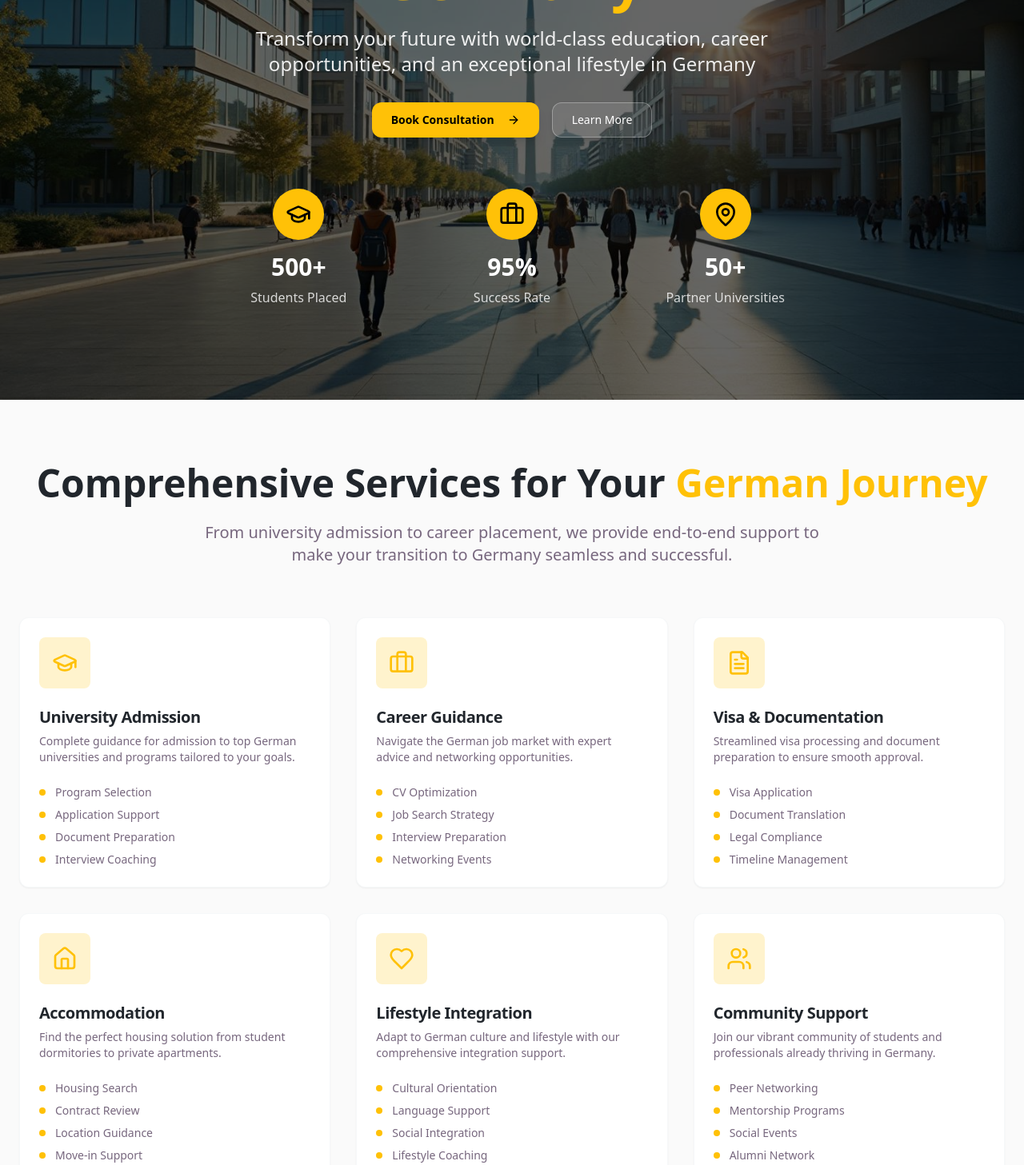
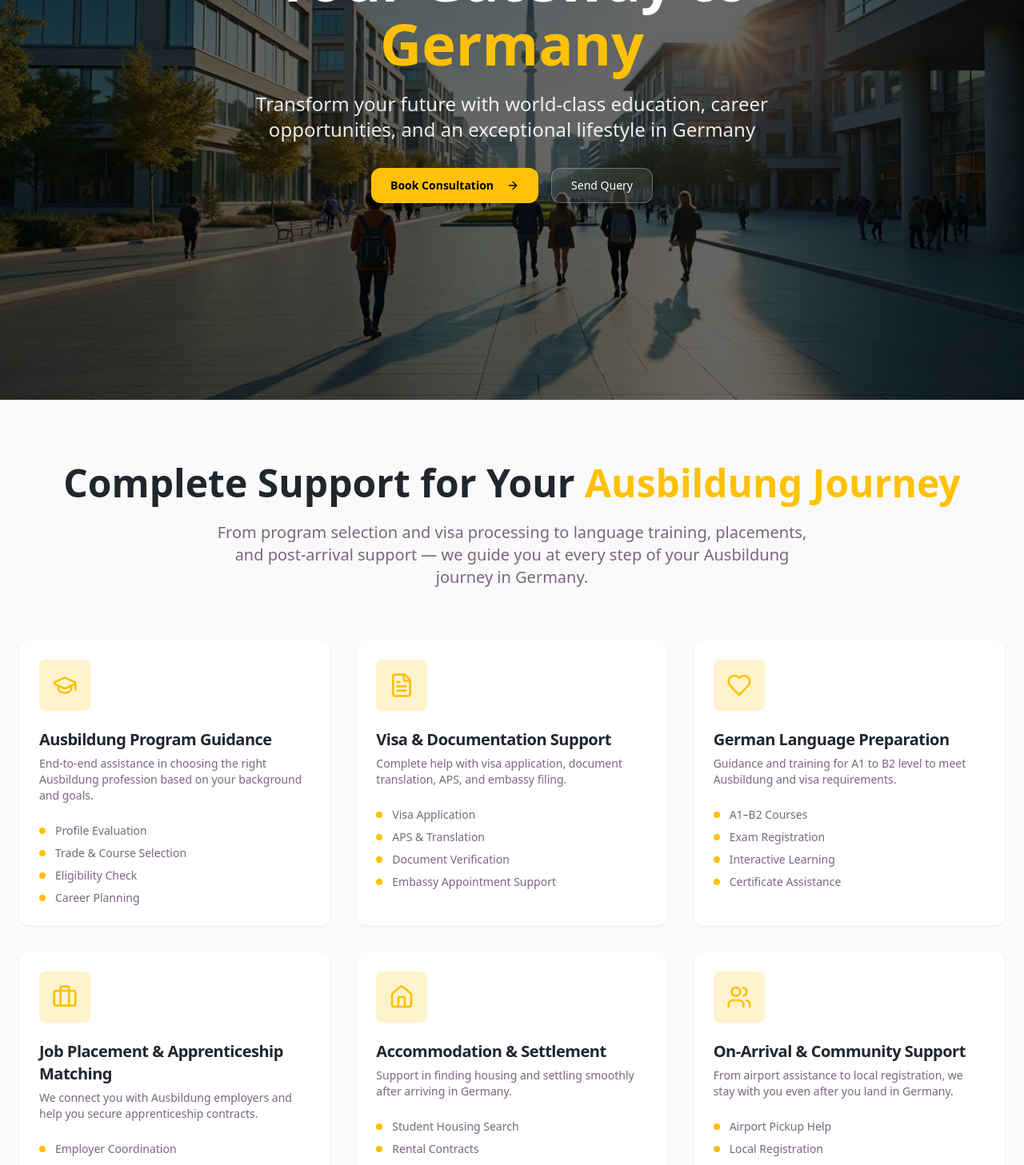
Before and after one commit to Piyush1803/germanySoon-frontend, a React (Vite) app: page / in a window 1280 px wide. Shown: the part 300-1757 px from the top of the page at 80% size. Built offline with nearby package versions, Linux system fonts and the light colour scheme.

Commit message:
frontend fully changed

```diff
--- a/src/components/Footer.tsx
+++ b/src/components/Footer.tsx
@@ -1,158 +1,74 @@
-import { Button } from "@/components/ui/button";
-import { Separator } from "@/components/ui/separator";
-import { MapPin, Phone, Mail, Heart } from "lucide-react";
+import { Instagram, Linkedin, Youtube, Phone, Mail } from "lucide-react";
 import logo from "@/assets/logo.png";
 
 const Footer = () => {
-  const quickLinks = [
-    { name: "About Us", href: "#about" },
-    { name: "Services", href: "#services" },
-    { name: "Why Germany", href: "#why-germany" },
-    { name: "Success Stories", href: "#testimonials" },
-    { name: "Blog", href: "#blog" },
-    { name: "Contact", href: "#contact" }
-  ];
+  return (
+    <footer className="bg-[#2C3E50] text-white py-6">
+      <div className="max-w-6xl mx-auto px-6">
+        {/* Grid container with 3 equal columns and gap */}
+        <div className="grid grid-cols-1 md:grid-cols-3 gap-12 items-start">
 
-  const services = [
-    { name: "University Admission", href: "#services" },
-    { name: "Career Guidance", href: "#services" },
-    { name: "Visa Assistance", href: "#services" },
-    { name: "Accommodation", href: "#services" },
-    { name: "Lifestyle Integration", href: "#services" },
-    { name: "Community Support", href: "#services" }
-  ];
+          {/* Column 1: Logo + Tagline */}
+          <div className="flex flex-col items-center md:items-start">
+            <div className="flex items-center space-x-3 mb-2">
+              <img src={logo} alt="Germany Soon Logo" className="h-12 w-auto" />
+              <h2 className="text-xl font-semibold">Germany Soon</h2>
+            </div>
+            <p className="text-sm text-gray-300 leading-relaxed text-center md:text-left">
+              Your pathway to <span className="text-[#FFC107]">Ausbildung in Germany</span>
+            </p>
+          </div>
 
-  const resources = [
-    { name: "Student Guide", href: "#blog" },
-    { name: "Visa Requirements", href: "#blog" },
-    { name: "Cost Calculator", href: "#tools" },
-    { name: "University Rankings", href: "#blog" },
-    { name: "Language Learning", href: "#blog" },
-    { name: "FAQ", href: "#faq" }
-  ];
-
-  return (
-    <footer className="bg-[#2C3E50] text-primary-foreground">
-      <div className="container mx-auto px-6 py-16">
-        <div className="grid grid-cols-1 md:grid-cols-2 lg:grid-cols-4 gap-8">
-          {/* Company Info */}
-          <div className="space-y-6">
-            <div className="flex items-center space-x-2">
-              <img
-                src={logo}
-                alt="Germanysoon Logo"
-                className="h-14 w-auto drop-shadow-md"
-              />
-              <span className="text-xl font-bold text-yellow-500 drop-shadow-md">
-                Germany Soon
-              </span>
-            </div>
-            <p className="text-primary-foreground/80 text-sm leading-relaxed">
-              Your trusted partner for studying, working, and living in Germany.
-              We provide comprehensive support to make your German dream a reality.
-            </p>
-            <div className="space-y-3 text-sm">
-              <div className="flex items-center space-x-3">
-                <MapPin className="w-4 h-4 text-[#FFC107]" />
-                <span>Friedrichstraße 123, Berlin</span>
-              </div>
-              <div className="flex items-center space-x-3">
-                <Phone className="w-4 h-4 text-[#FFC107]" />
-                <span>+49 30 123 456 789</span>
-              </div>
-              <div className="flex items-center space-x-3">
+          {/* Column 2: Contact Info */}
+          <div className="flex flex-col items-center md:items-start md:ml-24">
+            <h3 className="text-lg font-semibold mb-2">Contact Us</h3>
+            <div className="flex items-center gap-2 text-sm mt-1">
               <Mail className="w-4 h-4 text-[#FFC107]" />
               <span>germanysoon0@gmail.com</span>
             </div>
           </div>
-          </div>
 
-          {/* Quick Links */}
-          <div>
-            <h3 className="text-lg font-semibold mb-6">Quick Links</h3>
-            <ul className="space-y-3">
-              {quickLinks.map((link, index) => (
-                <li key={index}>
+          {/* Column 3: Social Links */}
+          <div className="flex flex-col items-center md:items-start md:ml-32">
+            <h3 className="text-lg font-semibold mb-2">Follow Us</h3>
+            <div className="flex items-center gap-5 mt-4">
+              {/* Instagram */}
               <a
-                    href={link.href}
-                    className="text-primary-foreground/80 hover:text-[#FFC107] transition-colors text-sm"
+                href="https://www.instagram.com/itzz_rahul.sharma?igsh=MWx5YWx4N2oxMnZ4ZA=="
+                target="_blank"
+                rel="noopener noreferrer"
+                className="hover:text-[#FFC107] transition-colors"
               >
-                    {link.name}
+                <Instagram className="w-6 h-6" />
               </a>
-                </li>
-              ))}
-            </ul>
-          </div>
 
-          {/* Services */}
-          <div>
-            <h3 className="text-lg font-semibold mb-6">Our Services</h3>
-            <ul className="space-y-3">
-              {services.map((service, index) => (
-                <li key={index}>
+              {/* LinkedIn */}
               <a
-                    href={service.href}
-                    className="text-primary-foreground/80 hover:text-[#FFC107] transition-colors text-sm"
+                href="https://www.linkedin.com/in/your-linkedin-id"
+                target="_blank"
+                rel="noopener noreferrer"
+                className="hover:text-[#FFC107] transition-colors"
               >
-                    {service.name}
+                <Linkedin className="w-6 h-6" />
               </a>
-                </li>
-              ))}
-            </ul>
-          </div>
 
-          {/* Resources & Newsletter */}
-          <div>
-            <h3 className="text-lg font-semibold mb-6">Resources</h3>
-            <ul className="space-y-3 mb-6">
-              {resources.map((resource, index) => (
-                <li key={index}>
+              {/* YouTube */}
               <a
-                    href={resource.href}
-                    className="text-primary-foreground/80 hover:text-[#FFC107] transition-colors text-sm"
+                href="https://youtube.com/@whorahulsharma?si=6dj96NdyaHKVI8Xe"
+                target="_blank"
+                rel="noopener noreferrer"
+                className="hover:text-[#FFC107] transition-colors"
               >
-                    {resource.name}
+                <Youtube className="w-6 h-6" />
               </a>
-                </li>
-              ))}
-            </ul>
-
-            <div className="space-y-4">
-              <h4 className="font-medium">Stay Updated</h4>
-              <p className="text-xs text-primary-foreground/80">
-                Get the latest updates and tips for your German journey.
-              </p>
-              <div className="flex space-x-2">
-                <Button
-                  size="sm"
-                  className="bg-yellow-400 hover:bg-yellow-500 text-black font-semibold rounded-lg px-4 py-2"
-                >
-                  Subscribe
-                </Button>
-              </div>
             </div>
           </div>
         </div>
 
-        <Separator className="my-8 bg-primary-foreground/20" />
-
-        {/* Bottom Section */}
-        <div className="flex flex-col md:flex-row items-center justify-between space-y-4 md:space-y-0">
-          <div className="flex items-center space-x-6 text-sm text-primary-foreground/80">
-            <span>© 2025 GermanySoon. All rights reserved.</span>
-            <a href="#privacy" className="hover:text-[#FFC107] transition-colors">
-              Privacy Policy
-            </a>
-            <a href="#terms" className="hover:text-[#FFC107] transition-colors">
-              Terms of Service
-            </a>
-          </div>
-
-          <div className="flex items-center space-x-2 text-sm text-primary-foreground/80">
-            <span>Made with</span>
-            <Heart className="w-4 h-4 text-[#FFC107]" />
-            <span>for students worldwide</span>
-          </div>
+        {/* Bottom Note */}
+        <div className="text-center text-xs text-gray-400 mt-6">
+          © 2025 Germany Soon. All rights reserved. <br />
+          From consultation to settlement — we guide you every step of the way.
         </div>
       </div>
     </footer>
--- a/src/components/Header.tsx
+++ b/src/components/Header.tsx
@@ -12,8 +12,8 @@ const Header = () => {
     { name: "Home", href: "#home" },
     { name: "Services", href: "#services" },
     { name: "Why Germany", href: "#why-germany" },
-    { name: "Blog", href: "#blog" },
-    { name: "Contact", href: "#contact" },
+    // { name: "Blog", href: "#blog" },
+    // { name: "Contact", href: "#contact" },
   ];
 
   return (
@@ -81,9 +81,9 @@ const Header = () => {
                   </a>
                 ))}
                 <div className="flex flex-col space-y-2 pt-4">
-                  <Button variant="ghost" size="sm">
+                  {/* <Button variant="ghost" size="sm">
                     Login
-                  </Button>
+                  </Button> */}
                   <Button
                     size="sm"
                     className="bg-[#FFC107] hover:bg-[#e6ac00] text-black font-semibold px-4 py-2 rounded-lg shadow-md"
--- a/src/components/Hero.tsx
+++ b/src/components/Hero.tsx
@@ -1,18 +1,31 @@
+import { useState } from "react";
 import { Button } from "@/components/ui/button";
-import { ArrowRight, MapPin, GraduationCap, Briefcase } from "lucide-react";
+import { ArrowRight } from "lucide-react";
 import heroImage from "@/assets/hero-germany.jpg";
+import AppointmentModal from "./AppointmentModal";
 
 const Hero = () => {
+  const [showModal, setShowModal] = useState(false);
+
+  const handleSendQuery = () => {
+    const formSection = document.getElementById("query");
+    if (formSection) {
+      formSection.scrollIntoView({ behavior: "smooth" });
+    }
+  };
+
   return (
-    <section id="home" className="relative min-h-screen flex items-center justify-center overflow-hidden">
-      {/* Background Image */}
+    <section
+      id="home"
+      className="relative min-h-screen flex items-center justify-center overflow-hidden"
+    >
+      {/* Background */}
       <div className="absolute inset-0 z-0">
         <img
           src={heroImage}
           alt="Beautiful Germany cityscape"
           className="w-full h-full object-cover"
         />
-        {/* Adjusted background tint */}
         <div className="absolute inset-0 bg-black/60"></div>
       </div>
 
@@ -29,14 +42,12 @@ const Hero = () => {
             and an exceptional lifestyle in Germany
           </p>
 
-
-
-
           {/* Buttons */}
           <div className="flex flex-col sm:flex-row gap-4 justify-center mb-12 animate-fade-in">
             <Button
               size="lg"
               className="group bg-[#FFC107] hover:bg-[#e6ac00] text-black font-semibold px-6 py-3 rounded-xl shadow-lg"
+              onClick={() => setShowModal(true)}
             >
               Book Consultation
               <ArrowRight className="ml-2 group-hover:translate-x-1 transition-transform" />
@@ -45,39 +56,16 @@ const Hero = () => {
             <Button
               size="lg"
               className="bg-white/10 border border-white/30 text-white hover:bg-white/20 px-6 py-3 rounded-xl"
+              onClick={handleSendQuery} // Scroll to QueryForm
             >
-              Learn More
+              Send Query
             </Button>
-          </div>
-
-          {/* Stats */}
-          <div className="grid grid-cols-1 md:grid-cols-3 gap-8 mt-16">
-            <div className="flex flex-col items-center animate-slide-in">
-              <div className="w-16 h-16 bg-[#FFC107] rounded-full flex items-center justify-center mb-4">
-                <GraduationCap className="w-8 h-8 text-black" />
-              </div>
-              <div className="text-3xl font-bold mb-2">500+</div>
-              <div className="text-white/80">Students Placed</div>
-            </div>
-
-            <div className="flex flex-col items-center animate-slide-in" style={{ animationDelay: '0.2s' }}>
-              <div className="w-16 h-16 bg-[#FFC107] rounded-full flex items-center justify-center mb-4">
-                <Briefcase className="w-8 h-8 text-black" />
-              </div>
-              <div className="text-3xl font-bold mb-2">95%</div>
-              <div className="text-white/80">Success Rate</div>
-            </div>
-
-            <div className="flex flex-col items-center animate-slide-in" style={{ animationDelay: '0.4s' }}>
-              <div className="w-16 h-16 bg-[#FFC107] rounded-full flex items-center justify-center mb-4">
-                <MapPin className="w-8 h-8 text-black" />
-              </div>
-              <div className="text-3xl font-bold mb-2">50+</div>
-              <div className="text-white/80">Partner Universities</div>
           </div>
         </div>
       </div>
-      </div>
+
+      {/* Appointment Modal */}
+      {showModal && <AppointmentModal closeModal={() => setShowModal(false)} />}
     </section>
   );
 };
--- a/src/components/Services.tsx
+++ b/src/components/Services.tsx
@@ -5,40 +5,76 @@ const Services = () => {
   const services = [
     {
       icon: <GraduationCap className="w-8 h-8" />,
-      title: "University Admission",
-      description: "Complete guidance for admission to top German universities and programs tailored to your goals.",
-      features: ["Program Selection", "Application Support", "Document Preparation", "Interview Coaching"]
+      title: "Ausbildung Program Guidance",
+      description:
+        "End-to-end assistance in choosing the right Ausbildung profession based on your background and goals.",
+      features: [
+        "Profile Evaluation",
+        "Trade & Course Selection",
+        "Eligibility Check",
+        "Career Planning"
+      ],
+    },
+    {
+      icon: <FileText className="w-8 h-8" />,
+      title: "Visa & Documentation Support",
+      description:
+        "Complete help with visa application, document translation, APS, and embassy filing.",
+      features: [
+        "Visa Application",
+        "APS & Translation",
+        "Document Verification",
+        "Embassy Appointment Support"
+      ],
+    },
+    {
+      icon: <Heart className="w-8 h-8" />,
+      title: "German Language Preparation",
+      description:
+        "Guidance and training for A1 to B2 level to meet Ausbildung and visa requirements.",
+      features: [
+        "A1–B2 Courses",
+        "Exam Registration",
+        "Interactive Learning",
+        "Certificate Assistance"
+      ],
     },
     {
       icon: <Briefcase className="w-8 h-8" />,
-      title: "Career Guidance",
-      description: "Navigate the German job market with expert advice and networking opportunities.",
-      features: ["CV Optimization", "Job Search Strategy", "Interview Preparation", "Networking Events"]
-    },
-    {
-      icon: <FileText className="w-8 h-8" />,
-      title: "Visa & Documentation",
-      description: "Streamlined visa processing and document preparation to ensure smooth approval.",
-      features: ["Visa Application", "Document Translation", "Legal Compliance", "Timeline Management"]
+      title: "Job Placement & Apprenticeship Matching",
+      description:
+        "We connect you with Ausbildung employers and help you secure apprenticeship contracts.",
+      features: [
+        "Employer Coordination",
+        "Interview Preparation",
+        "Contract Assistance",
+        "Industry Guidance"
+      ],
     },
     {
       icon: <Home className="w-8 h-8" />,
-      title: "Accommodation",
-      description: "Find the perfect housing solution from student dormitories to private apartments.",
-      features: ["Housing Search", "Contract Review", "Location Guidance", "Move-in Support"]
-    },
-    {
-      icon: <Heart className="w-8 h-8" />,
-      title: "Lifestyle Integration",
-      description: "Adapt to German culture and lifestyle with our comprehensive integration support.",
-      features: ["Cultural Orientation", "Language Support", "Social Integration", "Lifestyle Coaching"]
+      title: "Accommodation & Settlement",
+      description:
+        "Support in finding housing and settling smoothly after arriving in Germany.",
+      features: [
+        "Student Housing Search",
+        "Rental Contracts",
+        "Location Guidance",
+        "Move-in Assistance"
+      ],
     },
     {
       icon: <Users className="w-8 h-8" />,
-      title: "Community Support",
-      description: "Join our vibrant community of students and professionals already thriving in Germany.",
-      features: ["Peer Networking", "Mentorship Programs", "Social Events", "Alumni Network"]
-    }
+      title: "On-Arrival & Community Support",
+      description:
+        "From airport assistance to local registration, we stay with you even after you land in Germany.",
+      features: [
+        "Airport Pickup Help",
+        "Local Registration",
+        "Peer Networking",
+        "24x7 Support"
+      ],
+    },
   ];
 
   return (
@@ -47,17 +83,18 @@ const Services = () => {
         {/* Heading */}
         <div className="text-center mb-16">
           <h2 className="text-4xl md:text-5xl font-bold mb-6 text-foreground">
-            Comprehensive Services for Your
-            <span className="text-[#FFC107]"> German Journey</span>
+            Complete Support for Your
+            <span className="text-[#FFC107]"> Ausbildung Journey</span>
           </h2>
           <p className="text-xl text-muted-foreground max-w-3xl mx-auto">
-            From university admission to career placement, we provide end-to-end support
-            to make your transition to Germany seamless and successful.
+            From program selection and visa processing to language training,
+            placements, and post-arrival support — we guide you at every step of
+            your Ausbildung journey in Germany.
           </p>
         </div>
 
         {/* Service Cards */}
-        <div className="grid grid-cols-1 md:grid-cols-2 lg:grid-cols-3 gap-8">
+        <div className="grid grid-cols-1 md-grid-cols-2 lg:grid-cols-3 gap-8">
           {services.map((service, index) => (
             <Card
               key={index}
--- a/src/pages/Index.tsx
+++ b/src/pages/Index.tsx
@@ -15,8 +15,8 @@ const Index = () => {
       <Services />
       <WhyGermany />
       <AppointmentForm />
-      <Blog />
-      <Contact />
+      {/* <Blog /> */}
+      {/* <Contact /> */}
       <Footer />
     </div>
   );
```
Lines whose indentation alone changed are shown as unchanged.
